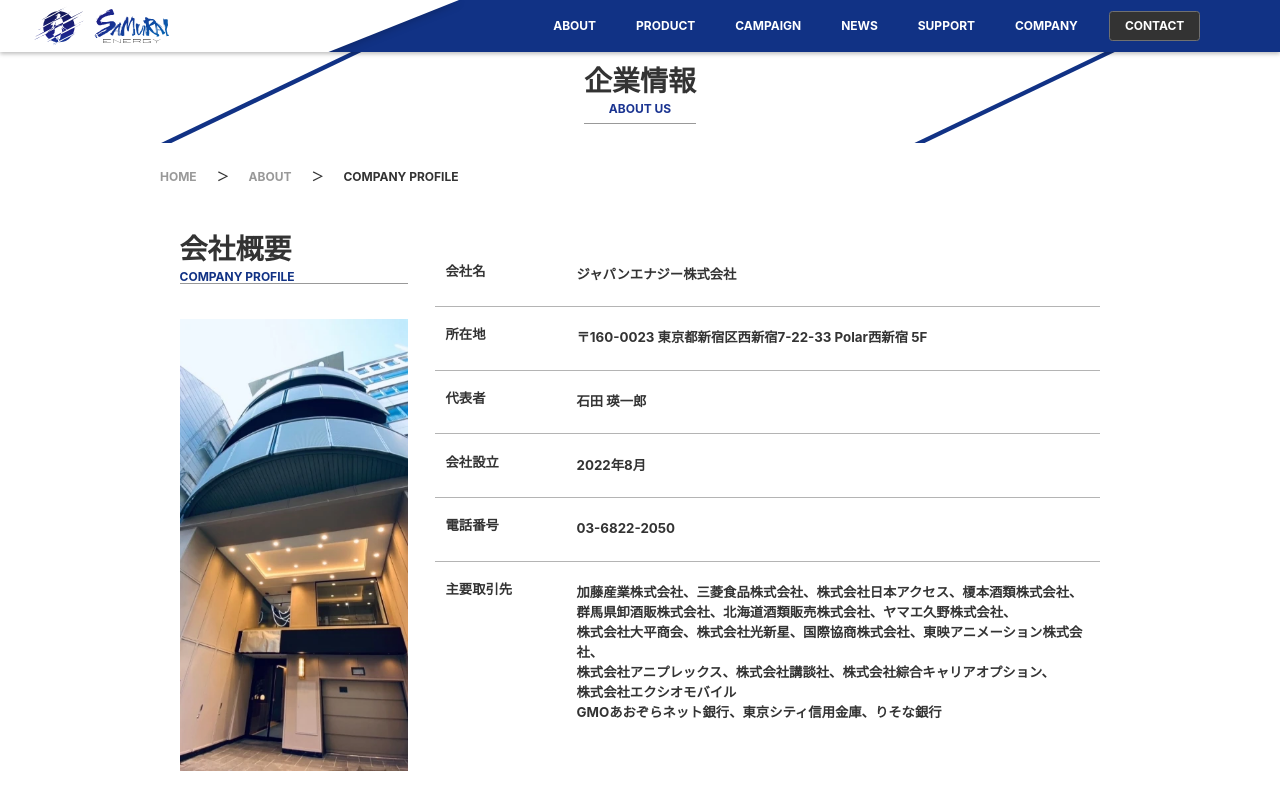
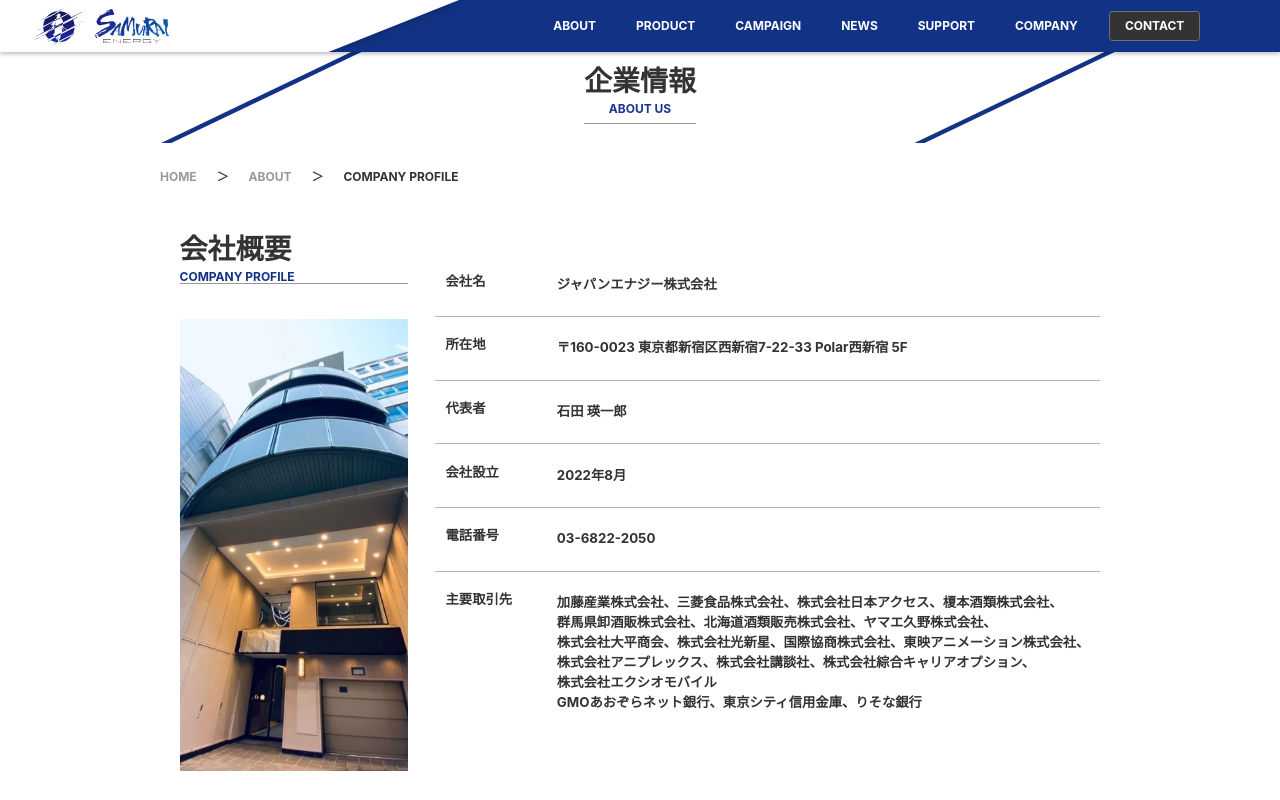
Before and after one commit to KAI0806/samurai, a Next.js app: page /about/company_profile in a window 1280 px wide. Shown: the top 800 px of the page. Built offline with nearby package versions, Linux system fonts and the light colour scheme.

Commit message:
微調整

```diff
--- a/styles/CompanyProfile.module.css
+++ b/styles/CompanyProfile.module.css
@@ -83,14 +83,14 @@
 .companyprofile .right div h3{
     font-size: 2rem;
     font-weight: bold;
-    width: 20%;
+    width: 17%;
 }
 
 .companyprofile .right div p{
     font-size: 2rem;
     font-weight: bold;
     line-height: 1.5;
-    width: 80%;
+    width: 83%;
 }
 
 .about{
```
